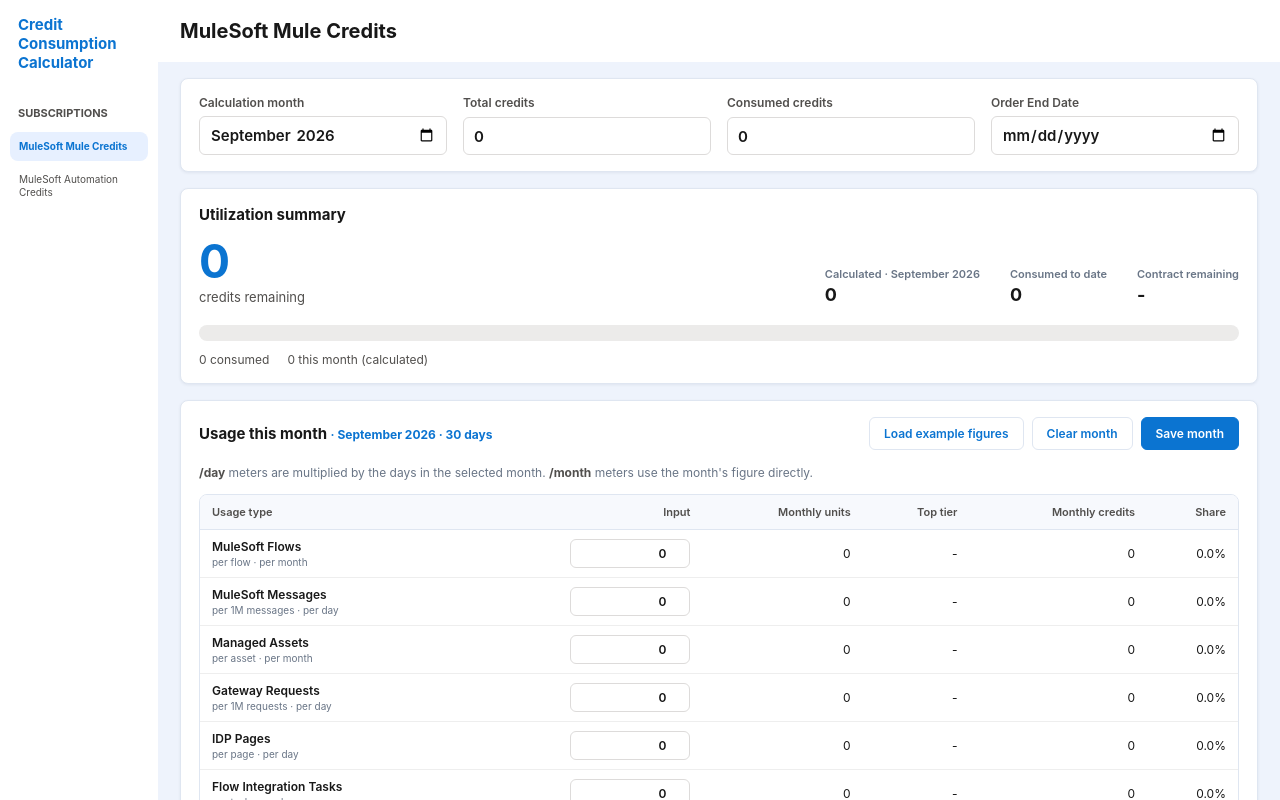
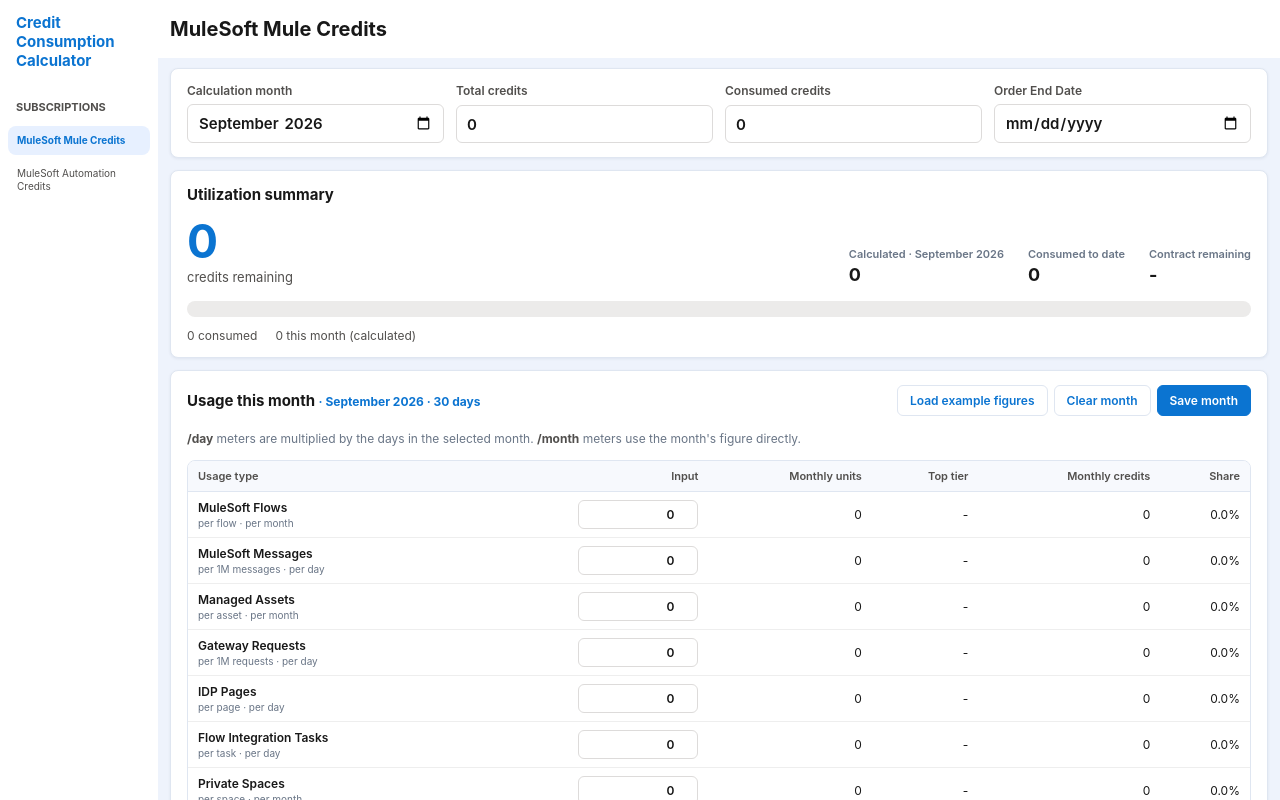
Before and after one commit to decoder-17/Credit-Consumption-Calculator, a React (Vite) app: page / in a window 1280 px wide. Shown: the top 800 px of the page. Built offline with nearby package versions, Linux system fonts and the light colour scheme.

Commit message:
style: refine shell spacing and radii

```diff
--- a/src/ui/styles.css
+++ b/src/ui/styles.css
@@ -33,7 +33,7 @@
   flex: 0 0 158px;
   background: #fff;
   border-right: 0;
-  padding: 16px 10px;
+  padding: 14px 8px;
 }
 .sidebar-brand {
   display: flex;
@@ -47,7 +47,7 @@
 .subscription-nav {
   display: grid;
   gap: 4px;
-  margin-top: 34px;
+  margin-top: 30px;
 }
 .subscription-nav h2 {
   margin: 0 8px 8px;
@@ -93,8 +93,8 @@
   background: #fff;
   border-bottom: 0;
   box-shadow: none;
-  min-height: 62px;
-  padding: 14px 22px;
+  min-height: 58px;
+  padding: 12px 12px;
   display: flex;
   align-items: center;
   justify-content: space-between;
@@ -109,25 +109,25 @@
 .workspace-content {
   max-width: 1160px;
   margin: auto;
-  padding: 16px 22px 56px;
+  padding: 10px 12px 48px;
 }
 .card {
   background: var(--panel);
   border: 1px solid var(--line);
   border-radius: var(--radius-card);
   box-shadow: 0 1px 3px #182b4a12;
-  padding: 16px 18px;
+  padding: 14px 16px;
 }
 .card + .card {
-  margin-top: 16px;
+  margin-top: 12px;
 }
 .controls-card {
-  margin-bottom: 16px;
+  margin-bottom: 12px;
 }
 .controls {
   display: grid;
   grid-template-columns: repeat(4, 1fr);
-  gap: 16px;
+  gap: 12px;
 }
 .control {
   display: grid;
@@ -227,7 +227,7 @@
 .summary-row {
   display: flex;
   align-items: baseline;
-  gap: 30px;
+  gap: 24px;
   flex-wrap: wrap;
 }
 .summary-row > div:first-child strong {
@@ -252,7 +252,7 @@
 .summary-row dl {
   margin: 0 0 0 auto;
   display: flex;
-  gap: 30px;
+  gap: 24px;
   flex-wrap: wrap;
 }
 .summary-row dt {
@@ -271,7 +271,7 @@
   border-radius: 8px;
   overflow: hidden;
   display: flex;
-  margin-top: 20px;
+  margin-top: 16px;
 }
 .gauge > span {
   height: 100%;
@@ -324,7 +324,7 @@
 }
 .button-row {
   display: flex;
-  gap: 8px;
+  gap: 6px;
   flex-wrap: wrap;
 }
 .button {
@@ -334,7 +334,7 @@
   font: inherit;
   font-size: 12px;
   font-weight: 600;
-  padding: 8px 14px;
+  padding: 7px 12px;
 }
 .button.primary {
   background: var(--blue);
@@ -371,7 +371,7 @@
   color: #514f4d;
   font-size: 11px;
   font-weight: 600;
-  padding: 10px 12px;
+  padding: 8px 10px;
   text-align: right;
   white-space: nowrap;
 }
@@ -381,7 +381,7 @@
 }
 td {
   border-bottom: 1px solid #eee;
-  padding: 9px 12px;
+  padding: 8px 10px;
   text-align: right;
   vertical-align: middle;
 }
```
